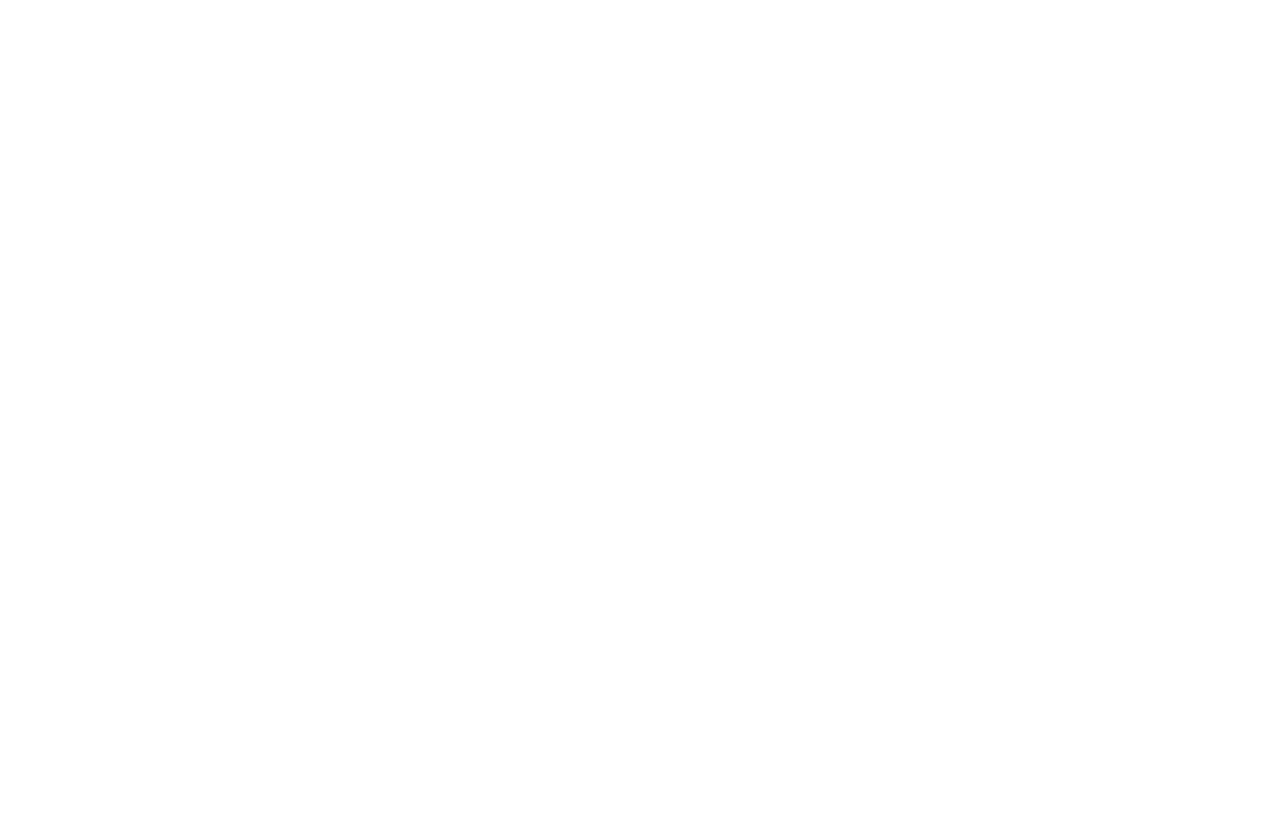
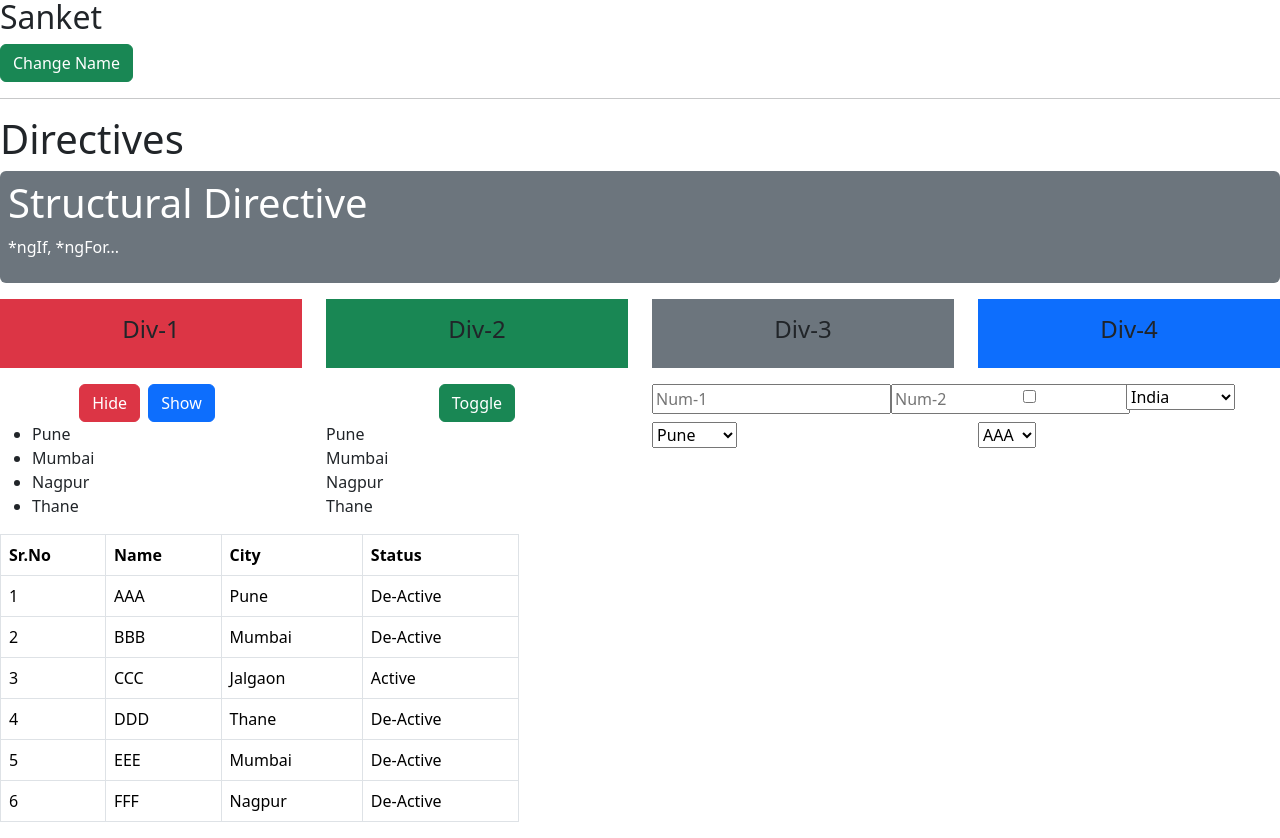
Before and after one commit to sanketbelkhede/angular_18, an Angular app: page / in a window 1280 px wide. Shown: the part 535-1373 px from the top of the page. Before the commit the page ends 800 px from the top, so only its background shows below. Built offline with nearby package versions, Linux system fonts and the light colour scheme.

Commit message:
structural directives

```diff
--- a/src/app/app.component.html
+++ b/src/app/app.component.html
@@ -24,6 +24,16 @@
   </thead>
 </table>
 
+<hr>
+
 <div>
+  <h1>Data Binding</h1>
   <app-data-binding></app-data-binding>
 </div>
+
+<hr>
+
+<div>
+  <h1>Directives</h1>
+  <app-structural-directive></app-structural-directive>
+</div>
--- a/src/app/app.component.ts
+++ b/src/app/app.component.ts
@@ -3,11 +3,12 @@
 import {AddEmployeeComponent} from "./components/add-employee/add-employee.component";
 import {EmployeeListComponent} from "./components/employee-list/employee-list.component";
 import {DataBindingComponent} from "./components/data-binding/data-binding.component";
+import {StructuralDirectiveComponent} from "./components/directive/structural-directive/structural-directive.component";
 
 @Component({
   selector: 'app-root',
   standalone: true,
-  imports: [RouterOutlet, AddEmployeeComponent, EmployeeListComponent, DataBindingComponent],
+  imports: [RouterOutlet, AddEmployeeComponent, EmployeeListComponent, DataBindingComponent, StructuralDirectiveComponent],
   templateUrl: './app.component.html',
   styleUrl: './app.component.css'
 })
--- a/src/app/components/data-binding/data-binding.component.html
+++ b/src/app/components/data-binding/data-binding.component.html
@@ -3,7 +3,7 @@
     <h2>One Way - from .ts to .html</h2>
   </div>
   <div class="col-4">
-
+    <h2>One Way - from .html to .ts</h2>
   </div>
   <div class="col-4">
 
--- /dev/null
+++ b/src/app/components/directive/structural-directive/structural-directive.component.html
@@ -0,0 +1,100 @@
+<div class="mt-2 p-2 bg-secondary text-white rounded">
+  <h1>Structural Directive</h1>
+  <p>*ngIf, *ngFor...</p>
+</div>
+<div class="row pt-3 bgblue">
+  <div class="col-3">
+    <div *ngIf="isDiv1Visible" class="bg-danger p-3 text-center">
+      <h4>Div-1</h4>
+    </div>
+  </div>
+  <div class="col-3">
+    <div *ngIf="isDiv2Visible" class="bg-success p-3 text-center">
+      <h4>Div-2</h4>
+    </div>
+  </div>
+  <div class="col-3">
+    <div *ngIf="num1 === num2" class="bg-secondary p-3 text-center">
+      <h4>Div-3</h4>
+    </div>
+  </div>
+  <div class="col-3">
+    <div *ngIf="isActive || selectedState === 'India'" class="bg-primary p-3 text-center">
+      <h4>Div-4</h4>
+    </div>
+  </div>
+</div>
+<div class="row pt-3">
+  <div class="col-3 text-center">
+    <button class="btn btn-danger" (click)="isDiv1Visible = false">Hide</button>
+    <button class="btn btn-primary mx-2" (click)="isDiv1Visible = true">Show</button>
+  </div>
+  <div class="col-3 text-center">
+<!--    <button class="btn btn-success" (click)="isDiv2Visible = !isDiv2Visible">Toggle</button>-->
+    <button class="btn btn-success" (click)="toggleDiv2()">Toggle</button>
+  </div>
+  <div class="col-3">
+    <div style="display: flex; align-items: center">
+      <input type="text" [(ngModel)]="num1" placeholder="Num-1" class="width-50">
+      <input type="text" [(ngModel)]="num2" placeholder="Num-2" class="width-50">
+    </div>
+  </div>
+  <div class="col-3">
+    <div style="display: flex; align-items: center; justify-content: space-around">
+      <input type="checkbox" [(ngModel)]="isActive" class="width-50">
+      <select [(ngModel)]="selectedState">
+        <option value="">Select State</option>
+        <option value="India">India</option>
+        <option value="USA">USA</option>
+        <option value="Shrilanka">Shrilanka</option>
+      </select>
+    </div>
+  </div>
+</div>
+
+<div class="row">
+  <div class="col-3">
+    <ul>
+      <li *ngFor="let city of cities">{{city}}</li>
+    </ul>
+  </div>
+  <div class="col-3">
+    <div *ngFor="let city of cities">{{city}}</div>
+  </div>
+  <div class="col-3">
+    <select>
+      <option *ngFor="let city of cities">{{city}}</option>
+    </select>
+  </div>
+  <div class="col-3">
+    <select>
+      <option *ngFor="let student of studentList" [value]="student.studentId">{{student.name}}</option>
+    </select>
+  </div>
+</div>
+
+<div class="row">
+  <div class="col-5">
+    <table class="table table-bordered">
+      <thead>
+      <tr>
+        <th>Sr.No</th>
+        <th>Name</th>
+        <th>City</th>
+        <th>Status</th>
+      </tr>
+      </thead>
+      <tbody>
+      <tr *ngFor="let student of studentList; let srNo=index">
+        <td>{{srNo+1}}</td>
+        <td>{{student.name}}</td>
+        <td>{{student.city}}</td>
+        <td>
+          <span *ngIf="student.isActive">Active</span>
+          <span *ngIf="!student.isActive">De-Active</span>
+        </td>
+      </tr>
+      </tbody>
+    </table>
+  </div>
+</div>
--- /dev/null
+++ b/src/app/components/directive/structural-directive/structural-directive.component.ts
@@ -0,0 +1,34 @@
+import { Component } from '@angular/core';
+import {CommonModule} from "@angular/common";
+import {FormsModule} from "@angular/forms";
+
+@Component({
+  selector: 'app-structural-directive',
+  standalone: true,
+  imports: [CommonModule, FormsModule],
+  templateUrl: './structural-directive.component.html',
+  styleUrl: './structural-directive.component.css'
+})
+export class StructuralDirectiveComponent {
+  isDiv1Visible = true;
+  isDiv2Visible = true;
+
+  num1 = "";
+  num2 = "";
+  isActive = false;
+  selectedState = "India";
+  cities: string [] = ['Pune', 'Mumbai', 'Nagpur', 'Thane'];
+
+  studentList: any = [
+    {studentId: 1, name: 'AAA', city: 'Pune', isActive: false},
+    {studentId: 2, name: 'BBB', city: 'Mumbai', isActive: false},
+    {studentId: 3, name: 'CCC', city: 'Jalgaon', isActive: true},
+    {studentId: 4, name: 'DDD', city: 'Thane', isActive: false},
+    {studentId: 5, name: 'EEE', city: 'Mumbai', isActive: false},
+    {studentId: 6, name: 'FFF', city: 'Nagpur', isActive: false},
+  ]
+
+  toggleDiv2() {
+    this.isDiv2Visible = !this.isDiv2Visible;
+  }
+}
--- a/src/index.html
+++ b/src/index.html
@@ -6,7 +6,8 @@
   <base href="/">
   <meta name="viewport" content="width=device-width, initial-scale=1">
   <link rel="icon" type="image/x-icon" href="favicon.ico">
-  <link href="https://cdn.jsdelivr.net/npm/bootstrap@5.3.7/dist/css/bootstrap.min.css" rel="stylesheet" integrity="sha384-LN+7fdVzj6u52u30Kp6M/trliBMCMKTyK833zpbD+pXdCLuTusPj697FH4R/5mcr" crossorigin="anonymous">
+  <link href="https://cdn.jsdelivr.net/npm/bootstrap@5.3.7/dist/css/bootstrap.min.css" rel="stylesheet">
+  <script src="https://cdn.jsdelivr.net/npm/bootstrap@5.3.3/dist/js/bootstrap.bundle.min.js"></script>
 </head>
 <body>
   <app-root></app-root>
```
Also changed, not shown: src/app/components/directive/structural-directive/structural-directive.component.css (added), 1 other file (tests, documents, lock files or other folders).
